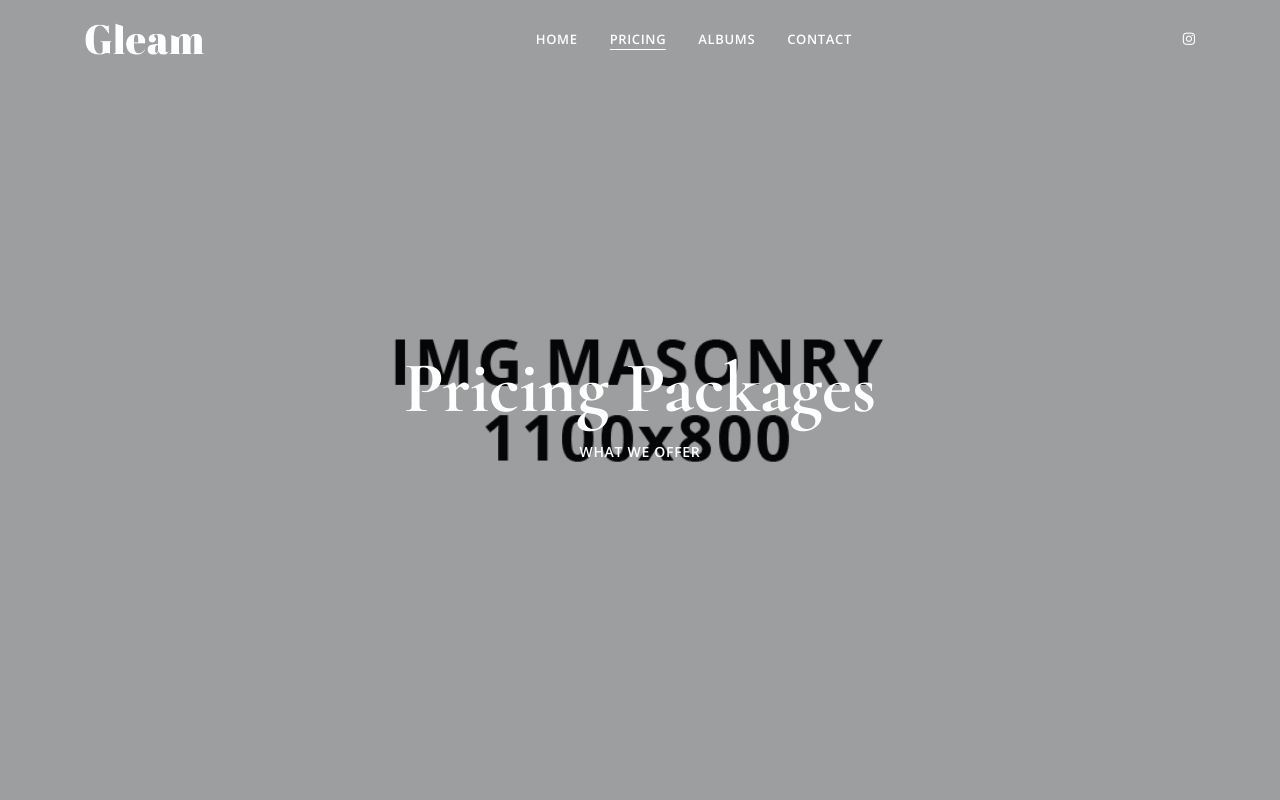
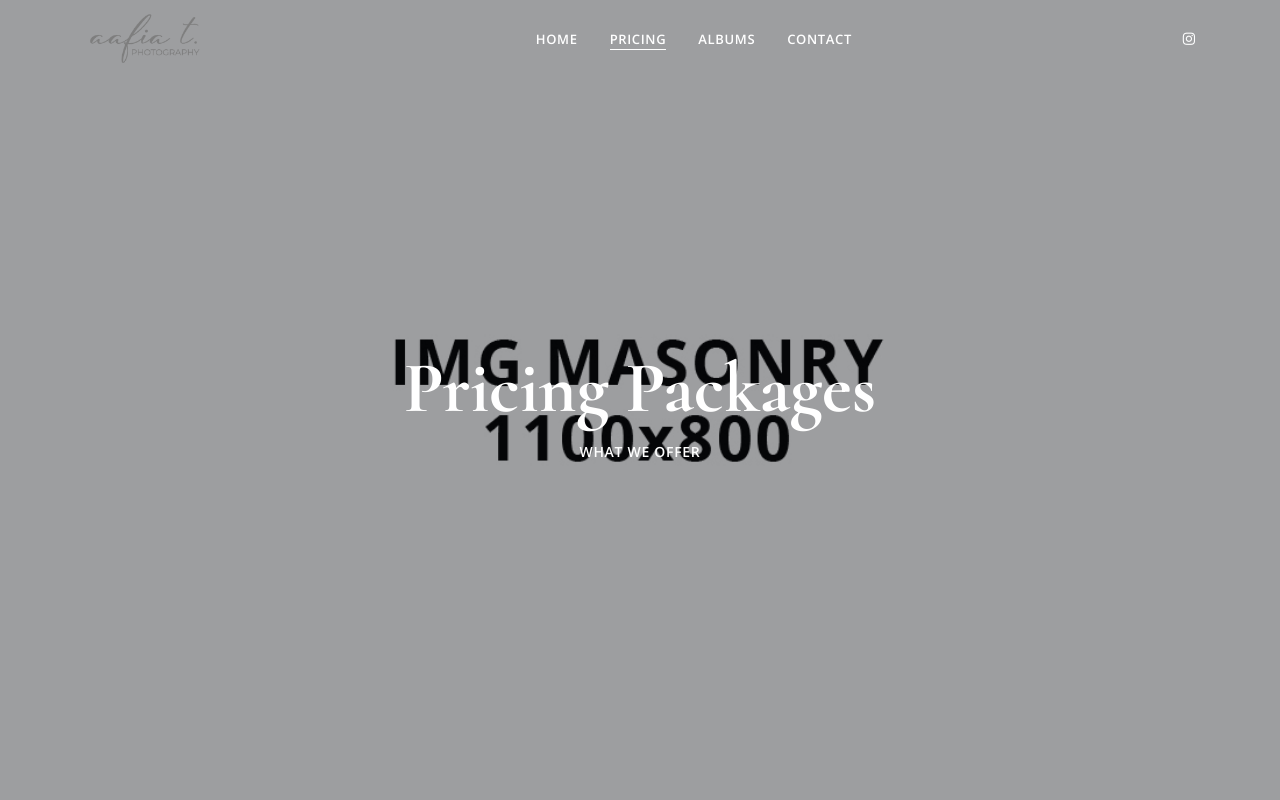
Before and after one commit to AnasElsabagh/aafiatphotography, a plain HTML site: page pricing-packages.html in a window 1280 px wide. Shown: the top 800 px of the page. Drawn offline with nearby package versions, Linux system fonts and the light colour scheme.

Commit message:
Update pricing-packages.html

```diff
--- a/pricing-packages.html
+++ b/pricing-packages.html
@@ -60,7 +60,7 @@
 		<header class="main-header header-1">
 			<div class="container">
 				<div class="header-container">
-					<div class="logo logo-1 logo-white"><a href="index.html"><img class="img-fluid" src="images/gleam-white.png" alt="Gleam"></a></div>
+					<div class="logo logo-1 logo-white"><a href="index.html"><img class="img-fluid" src="images/logo.png" alt="Gleam"></a></div>
 					<div class="logo logo-1 logo-dark"><a href="index.html"><img class="img-fluid" src="images/logo.png" alt="AafiaTPhotography"></a></div>
 					<nav class="nav-holder nav-holder-1">
 								<ul class="menu-nav">
```
